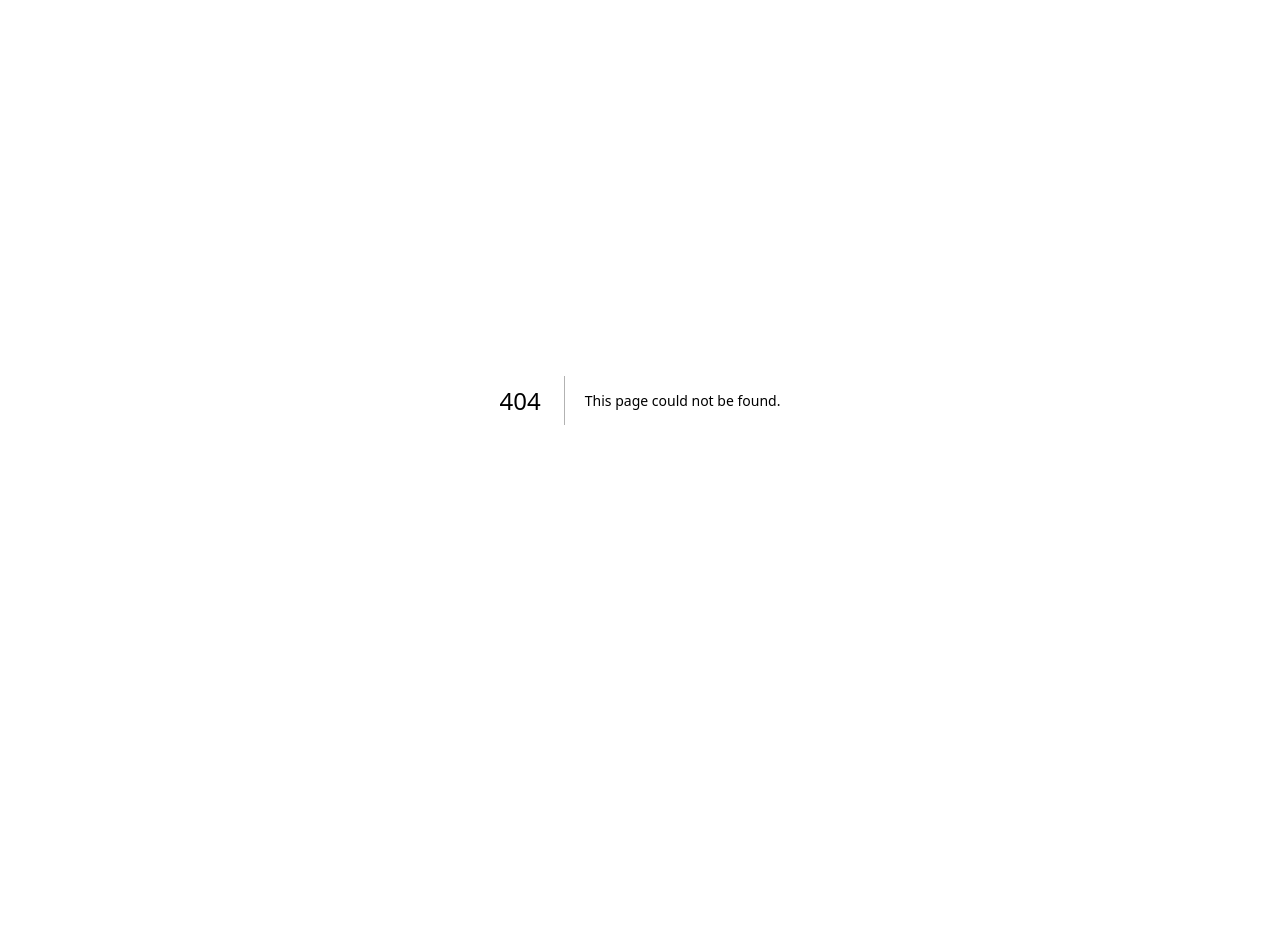
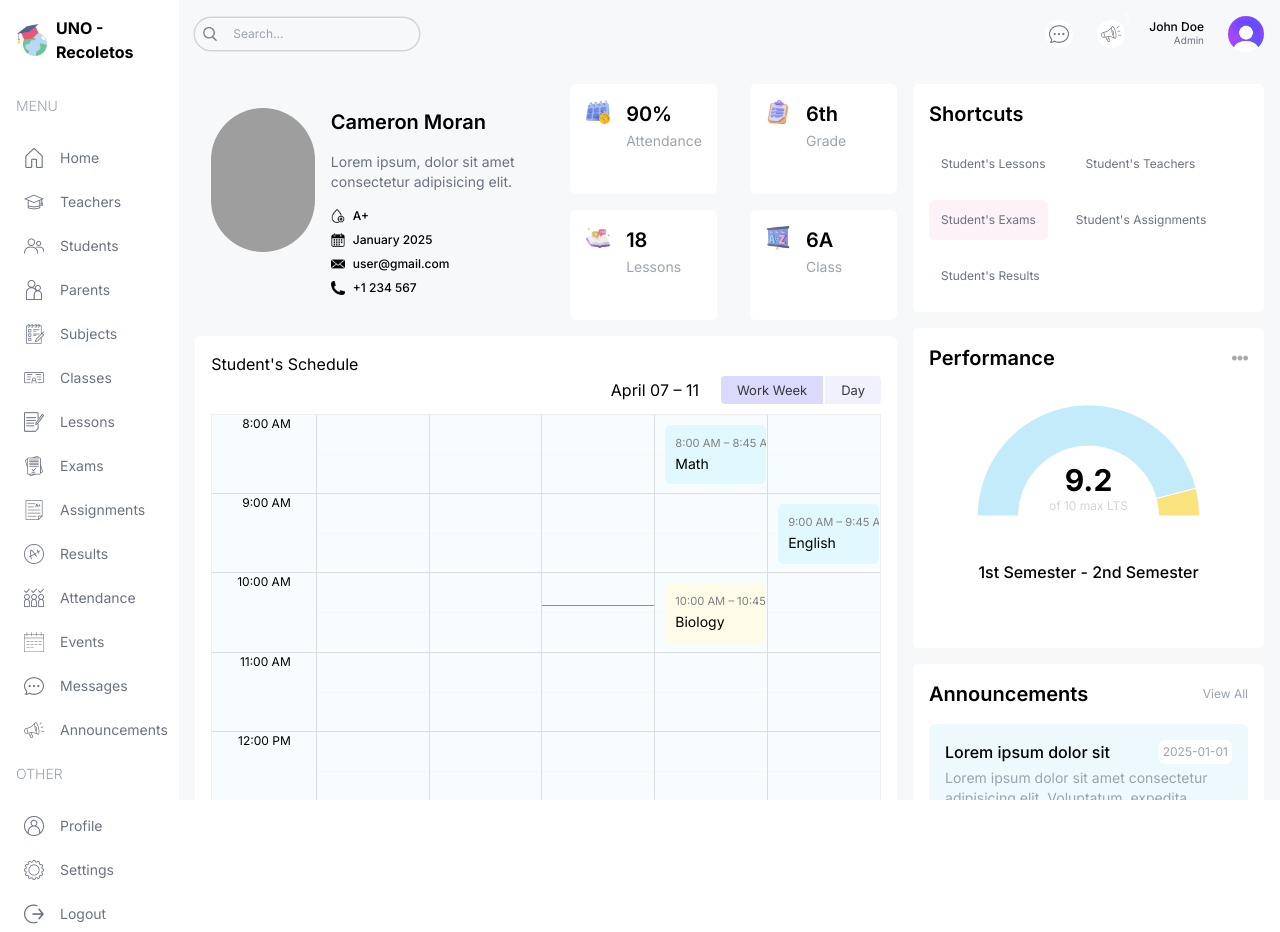
Before and after one commit to KarlStevenRequinto/nextjs-school-management, a Next.js app: page /student/1 in a window 1280 px wide. Before the commit this address had no page. Before the commit the page ends 800 px from the top, so only its background shows below. Built offline with nearby package versions, Linux system fonts and the light colour scheme; grey boxes are pictures that could not be loaded.

Commit message:
single student page

```diff
--- /dev/null
+++ b/src/app/(dashboard)/student/[id]/page.tsx
@@ -0,0 +1,119 @@
+import Announcements from "@/components/Announcements";
+import BigCalendar from "@/components/BigCalendar";
+import Performance from "@/components/Performance";
+import Image from "next/image";
+import Link from "next/link";
+
+const SingleStudentPage = () => {
+    return (
+        <div className="flex-1 p-4 flex flex-col gap-4 xl:flex-row">
+            {/* LEFT */}
+            <div className="w-full xl:w-2/3">
+                {/* TOP */}
+                <div className="flex flex-col lg:flex-row gap-4">
+                    {/* USER INFO CARD */}
+                    <div className="bg-lamaSky py-6 px-4 rounded-md flex-1 flex gap-4">
+                        <div className="w-1/3">
+                            <Image
+                                src="https://images.pexels.com/photos/5414817/pexels-photo-5414817.jpeg?auto=compress&cs=tinysrgb&w=1200"
+                                alt=""
+                                width={144}
+                                height={144}
+                                className="w-36 h-36 rounded-full object-cover"
+                            />
+                        </div>
+                        <div className="w-2/3 flex flex-col justify-between gap-4">
+                            <h1 className="text-xl font-semibold">Cameron Moran</h1>
+                            <p className="text-sm text-gray-500">Lorem ipsum, dolor sit amet consectetur adipisicing elit.</p>
+                            <div className="flex items-center justify-between gap-2 flex-wrap text-xs font-medium">
+                                <div className="w-full md:w-1/3 lg:w-full 2xl:w-1/3 flex items-center gap-2">
+                                    <Image src="/blood.png" alt="" width={14} height={14} />
+                                    <span>A+</span>
+                                </div>
+                                <div className="w-full md:w-1/3 lg:w-full 2xl:w-1/3 flex items-center gap-2">
+                                    <Image src="/date.png" alt="" width={14} height={14} />
+                                    <span>January 2025</span>
+                                </div>
+                                <div className="w-full md:w-1/3 lg:w-full 2xl:w-1/3 flex items-center gap-2">
+                                    <Image src="/mail.png" alt="" width={14} height={14} />
+                                    <span>user@gmail.com</span>
+                                </div>
+                                <div className="w-full md:w-1/3 lg:w-full 2xl:w-1/3 flex items-center gap-2">
+                                    <Image src="/phone.png" alt="" width={14} height={14} />
+                                    <span>+1 234 567</span>
+                                </div>
+                            </div>
+                        </div>
+                    </div>
+                    {/* SMALL CARDS */}
+                    <div className="flex-1 flex gap-4 justify-between flex-wrap">
+                        {/* CARD */}
+                        <div className="bg-white p-4 rounded-md flex gap-4 w-full md:w-[48%] xl:w-[45%] 2xl:w-[48%]">
+                            <Image src="/singleAttendance.png" alt="" width={24} height={24} className="w-6 h-6" />
+                            <div className="">
+                                <h1 className="text-xl font-semibold">90%</h1>
+                                <span className="text-sm text-gray-400">Attendance</span>
+                            </div>
+                        </div>
+                        {/* CARD */}
+                        <div className="bg-white p-4 rounded-md flex gap-4 w-full md:w-[48%] xl:w-[45%] 2xl:w-[48%]">
+                            <Image src="/singleBranch.png" alt="" width={24} height={24} className="w-6 h-6" />
+                            <div className="">
+                                <h1 className="text-xl font-semibold">6th</h1>
+                                <span className="text-sm text-gray-400">Grade</span>
+                            </div>
+                        </div>
+                        {/* CARD */}
+                        <div className="bg-white p-4 rounded-md flex gap-4 w-full md:w-[48%] xl:w-[45%] 2xl:w-[48%]">
+                            <Image src="/singleLesson.png" alt="" width={24} height={24} className="w-6 h-6" />
+                            <div className="">
+                                <h1 className="text-xl font-semibold">18</h1>
+                                <span className="text-sm text-gray-400">Lessons</span>
+                            </div>
+                        </div>
+                        {/* CARD */}
+                        <div className="bg-white p-4 rounded-md flex gap-4 w-full md:w-[48%] xl:w-[45%] 2xl:w-[48%]">
+                            <Image src="/singleClass.png" alt="" width={24} height={24} className="w-6 h-6" />
+                            <div className="">
+                                <h1 className="text-xl font-semibold">6A</h1>
+                                <span className="text-sm text-gray-400">Class</span>
+                            </div>
+                        </div>
+                    </div>
+                </div>
+                {/* BOTTOM */}
+                <div className="mt-4 bg-white rounded-md p-4 h-[800px]">
+                    <h1>Student&apos;s Schedule</h1>
+                    <BigCalendar />
+                </div>
+            </div>
+            {/* RIGHT */}
+            <div className="w-full xl:w-1/3 flex flex-col gap-4">
+                <div className="bg-white p-4 rounded-md">
+                    <h1 className="text-xl font-semibold">Shortcuts</h1>
+                    <div className="mt-4 flex gap-4 flex-wrap text-xs text-gray-500">
+                        <Link className="p-3 rounded-md bg-lamaSkyLight" href="/">
+                            Student&apos;s Lessons
+                        </Link>
+                        <Link className="p-3 rounded-md bg-lamaPurpleLight" href="/">
+                            Student&apos;s Teachers
+                        </Link>
+                        <Link className="p-3 rounded-md bg-pink-50" href="/">
+                            Student&apos;s Exams
+                        </Link>
+                        <Link className="p-3 rounded-md bg-lamaSkyLight" href="/">
+                            Student&apos;s Assignments
+                        </Link>
+                        <Link className="p-3 rounded-md bg-lamaYellowLight" href="/">
+                            Student&apos;s Results
+                        </Link>
+                    </div>
+                </div>
+                <Performance />
+                <Announcements />
+            </div>
+        </div>
+    );
+};
+
+export default SingleStudentPage;
```
